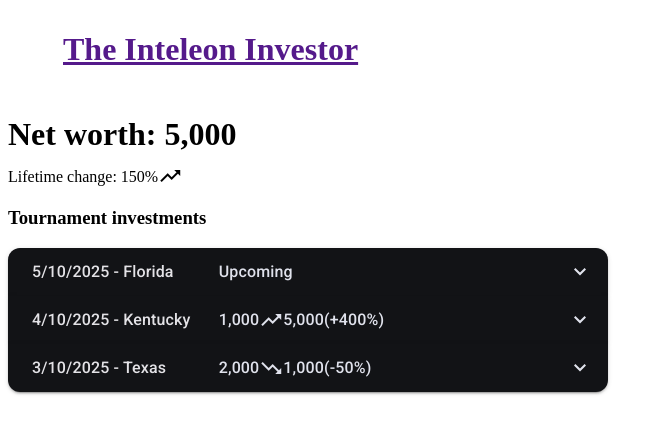
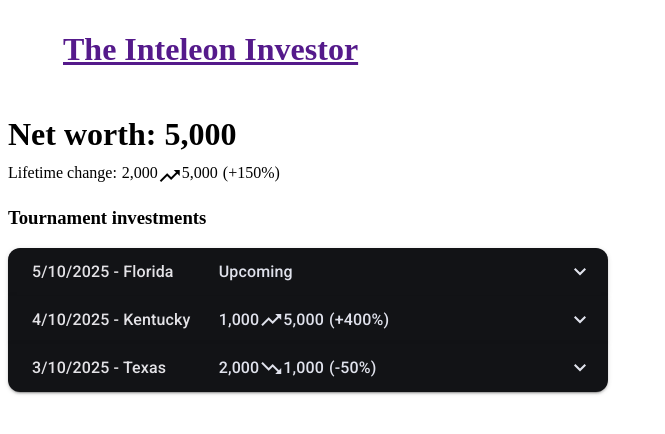
Before and after one commit to rileyL6122428/inteleon-investor, an Angular app: page /portfolio in a window 1280 px wide. Shown: the top 434 px of the page, without its empty margins (0-665 px from the left). Built offline with nearby package versions, Linux system fonts and the light colour scheme.

Commit message:
Extracts net worth widget

```diff
--- a/src/app/components/pages/portfolio/portfolio.component.html
+++ b/src/app/components/pages/portfolio/portfolio.component.html
@@ -1,35 +1,27 @@
 <section>
   <h2 id="assets-header">Portfolio</h2>
-  <p id="net-worth">Net worth: <app-poke-dollars [amount]="5000" /></p>
+  <p id="net-worth">Net worth: <app-poke-dollars [amount]="currentNetWorth()" /></p>
   <p id="lifetime-returns">
-    <span id="lifetime-returns-text">Lifetime change: 150%</span>
-    <mat-icon
-      class="operating-split-icon"
-      aria-hidden="false"
-      aria-label="Example home icon"
-      fontIcon="trending_up" />
-      </p>
+    <span id="lifetime-returns-text">Lifetime change:</span>
+    <app-percentage-change
+      [initial]="initialNetWorth()"
+      [final]="currentNetWorth()" />
+  </p>
 
   <h3>Tournament investments</h3>
   <mat-accordion class="investment-accordion">
     @for(investment of tournamentInvestments(); track $index) {
       <mat-expansion-panel>
         <mat-expansion-panel-header>
-          <!-- <mat-panel-title>05/10/2025 - {{investment.province}}</mat-panel-title> -->
           <mat-panel-title>{{investment.date | date:'M/d/yyyy' }} - {{investment.province}}</mat-panel-title>
           <mat-panel-description>
             @if(investment.isUpcoming) {
               Upcoming
             }
             @else {
-              <app-poke-dollars [amount]="investment.totalInvested"/>
-                <mat-icon
-                  class="operating-split-icon"
-                  aria-hidden="false"
-                  aria-label="Example home icon"
-                  [fontIcon]="investment.totalInvested < investment.totalReturned ? 'trending_up' : 'trending_down'" />
-              <app-poke-dollars [amount]="investment.totalReturned"/>
-              ({{investment.percentageChange > 0 ? '+' : ''}}{{investment.percentageChange}}%)
+              <app-percentage-change
+                [initial]="investment.totalInvested"
+                [final]="investment.totalReturned"/>
             }
           </mat-panel-description>
         </mat-expansion-panel-header>
@@ -39,47 +31,5 @@
           <app-pokemon-investments-list [investments]="investment.mons"/>
       </mat-expansion-panel>
     }
-    <!-- <mat-expansion-panel>
-      <mat-expansion-panel-header>
-        <mat-panel-title>05/10/2025 - Florida</mat-panel-title>
-        <mat-panel-description>Upcoming</mat-panel-description>
-      </mat-expansion-panel-header>
-        <a href="https://google.com">Select mons</a>
-        <app-pokemon-investments-list [investments]="currentInvestments()"/>
-    </mat-expansion-panel> -->
-
-    <!-- <mat-expansion-panel>
-      <mat-expansion-panel-header>
-        <mat-panel-title>04/10/2025 - Kentucky</mat-panel-title>
-        <mat-panel-description>
-          <app-poke-dollars [amount]="1000" />
-          <mat-icon
-            class="operating-split-icon"
-            aria-hidden="false"
-            aria-label="Example home icon"
-            fontIcon="trending_up" />
-          <app-poke-dollars [amount]="5000" />
-          (+500%)
-        </mat-panel-description>
-      </mat-expansion-panel-header>
-      <p>I'm visible because I am open</p>
-    </mat-expansion-panel> -->
-
-    <!-- <mat-expansion-panel>
-      <mat-expansion-panel-header>
-        <mat-panel-title>03/10/2025 - Texas</mat-panel-title>
-        <mat-panel-description>
-          <app-poke-dollars [amount]="2000" />
-          <mat-icon
-            class="operating-split-icon"
-            aria-hidden="false"
-            aria-label="Example home icon"
-            fontIcon="trending_down" />
-            <app-poke-dollars [amount]="1000" />
-            (-50%)
-        </mat-panel-description>
-      </mat-expansion-panel-header>
-      <p>I'm visible because I am open</p>
-    </mat-expansion-panel> -->
   </mat-accordion>
 </section>
--- a/src/app/components/pages/portfolio/portfolio.component.scss
+++ b/src/app/components/pages/portfolio/portfolio.component.scss
@@ -12,8 +12,8 @@
   display: flex;
   margin: 11px 0 0;
 
-  #lifetime-returns-text {
-    padding-top: 4px;
+  app-percentage-change {
+    margin-left: 5px;
   }
 }
 
--- a/src/app/components/pages/portfolio/portfolio.component.ts
+++ b/src/app/components/pages/portfolio/portfolio.component.ts
@@ -7,6 +7,7 @@ import { MatListModule } from '@angular/material/list';
 import { PokeDollarsComponent } from '../../poke-dollars/poke-dollars.component';
 import { PokemonInvestment, PokemonInvestmentsListComponent } from "../../widgets/pokemon-investments-list/pokemon-investments-list.component";
 import { DatePipe } from '@angular/common';
+import { PercentageChangeComponent } from '../../widgets/percentage-change/percentage-change.component';
 
 export interface TournamentInvestment {
   date: Date;
@@ -28,12 +29,16 @@ export interface TournamentInvestment {
     MatButtonModule,
     MatExpansionModule,
     PokemonInvestmentsListComponent,
-    DatePipe
+    DatePipe,
+    PercentageChangeComponent
 ],
   templateUrl: './portfolio.component.html',
   styleUrl: './portfolio.component.scss'
 })
 export class PortfolioComponent {
+
+  currentNetWorth = signal(5000);
+  initialNetWorth = signal(2000);
 
   tournamentInvestments = signal<TournamentInvestment[]>([
     {
--- /dev/null
+++ b/src/app/components/widgets/percentage-change/percentage-change.component.html
@@ -0,0 +1,11 @@
+<span class="percentage-change-container">
+  <app-poke-dollars [amount]="initial()"/>
+  <mat-icon
+    aria-hidden="false"
+    aria-label="Example home icon"
+    [fontIcon]="initial() < final() ? 'trending_up' : 'trending_down'" />
+  <app-poke-dollars [amount]="final()"/>
+  <span class="percentage">
+    ({{percentageChange() > 0 ? '+' : ''}}{{percentageChange()}}%)
+  </span>
+</span>
--- /dev/null
+++ b/src/app/components/widgets/percentage-change/percentage-change.component.scss
@@ -0,0 +1,7 @@
+.percentage-change-container {
+  display: flex;
+}
+
+.percentage {
+  margin-left: 5px;
+}
--- /dev/null
+++ b/src/app/components/widgets/percentage-change/percentage-change.component.ts
@@ -0,0 +1,28 @@
+import { Component, input, linkedSignal } from '@angular/core';
+import { MatIconModule } from '@angular/material/icon';
+import { PokeDollarsComponent } from '../../poke-dollars/poke-dollars.component';
+
+@Component({
+  selector: 'app-percentage-change',
+  imports: [
+    MatIconModule,
+    PokeDollarsComponent
+  ],
+  templateUrl: './percentage-change.component.html',
+  styleUrl: './percentage-change.component.scss'
+})
+export class PercentageChangeComponent {
+  initial = input(0);
+  final = input(0);
+
+  percentageChange = linkedSignal(() => {
+    const initial = this.initial();
+    const final = this.final();
+
+    if (initial === 0) {
+      return Infinity;
+    }
+
+    return Math.round((final - initial) * 100 / initial);
+  });
+}
```
Also changed, not shown: 1 other file (tests, documents, lock files or other folders).
